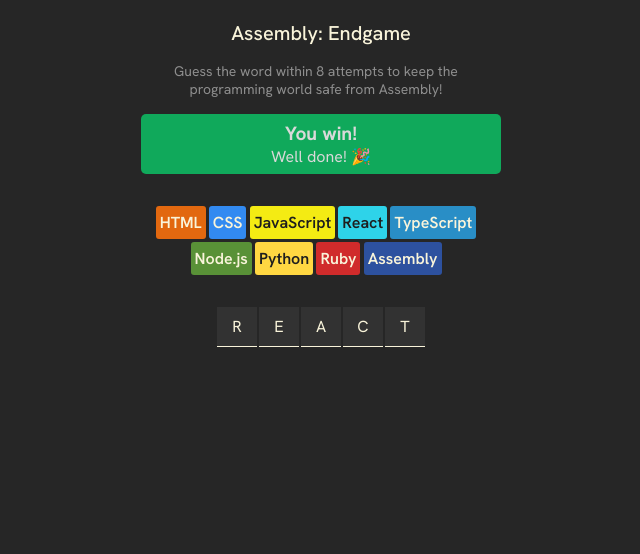
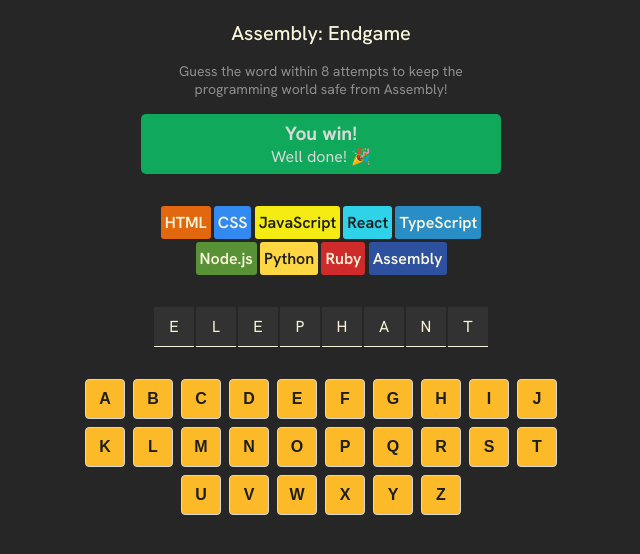
Before and after one commit to Muno7/assembly_endgame, a React (Vite) app: page / in a window 1280 px wide. Shown: the top 554 px of the page, without its empty margins (319-959 px from the left). Built offline with nearby package versions, Linux system fonts and the light colour scheme.

Commit message:
Created the keyboard section

```diff
--- a/src/App.jsx
+++ b/src/App.jsx
@@ -3,9 +3,13 @@
 
 export default function AssemblyEndgame() {
 
-  const [currentWord, setCurrentWord] = React.useState('react')
+  const [currentWord, setCurrentWord] = React.useState('elephant')
 
   const letterElements = currentWord.split('').map((letter, index) => <span key={index}>{letter.toUpperCase()}</span>)
+
+  const alphabet = "abcdefghijklmnopqrstuvwxyz"
+
+  const keyboardElements = alphabet.split('').map(letter => <button key={letter}>{letter.toUpperCase()}</button>)
 
   const languageElements = languages.map(lang => {
     const styles = {
@@ -39,6 +43,9 @@
       <section className='word-container'>
         {letterElements}
       </section>
+      <section className='keyboard'>
+        {keyboardElements}
+      </section>
     </main>
   )
 }
--- a/src/index.css
+++ b/src/index.css
@@ -17,14 +17,17 @@
 main {
   display: flex;
   flex-direction: column;
+  justify-content: center;
+  align-items: center;
   gap: 2rem;
 }
 
 header {
+  display: flex;
   text-align: center;
-  display: flex;
   flex-direction: column;
   gap: 1rem;
+  max-width: 360px;
 }
 
 header > h1 {
@@ -35,19 +38,18 @@
 
 header > p {
   font-size: 0.875rem;
-  max-width: 350px;
   color: #8E8E8E;
 }
 
 .game-status {
   background-color: rgba(16, 169, 91, 1);
-  width: 360px;
   height: 60px;
   padding: 5px;
   border-radius: 5px;
   display: flex;
   flex-direction: column;
   justify-content: center;
+  align-items: center;
 }
 
 .game-status > h2 {
@@ -66,6 +68,7 @@
   max-width: 350px;
   flex-wrap: wrap;
   gap: 0.2rem;
+  max-width: 360px;
 }
 
 .lang {
@@ -79,15 +82,39 @@
   justify-content: center;
   align-items: center;
   gap: 2px;
+  flex-wrap: wrap;
 
 }
 
-.word-container span {
-  width: 40px;
-  height: 40px;
+.keyboard {
   display: flex;
   justify-content: center;
   align-items: center;
+  flex-wrap: wrap;
+  gap: 0.5rem;
+  max-width: 480px;
+}
+
+.word-container > span,
+.keyboard > button {
+  display: flex;
+  justify-content: center;
+  align-items: center;
+  width: 40px;
+  height: 40px;
+}
+
+.keyboard > button {
+  border: 1px solid rgba(215, 215, 215, 1);
+  border-radius: 4px;
+  background-color: rgba(252, 186, 41, 1);
+  color: rgba(30, 30, 30, 1);
+  font-size: 1rem;
+  font-weight: 600;
+  cursor: pointer;
+}
+
+.word-container > span {
   background-color: rgba(50, 50, 50, 1);
   color: rgba(249, 244, 218, 1);
   border-bottom: 1px solid rgba(249, 244, 218, 1);
```
